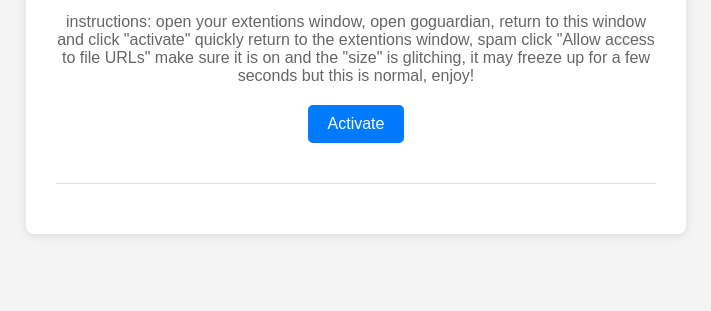
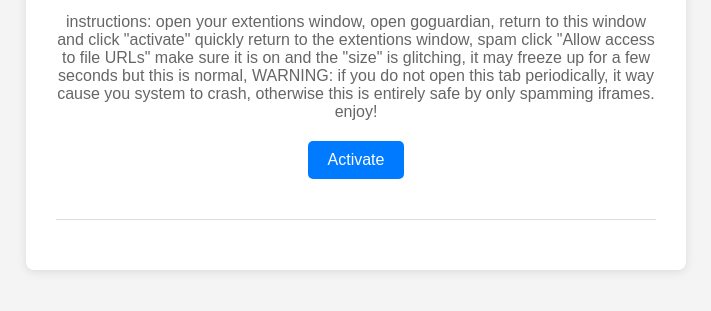
Before and after one commit to pizzamaker428/gogblock, a plain HTML site: page index.html in a window 1280 px wide. Shown: the part 111-422 px from the top of the page, without its empty margins (284-995 px from the left). Drawn offline with Linux system fonts and the light colour scheme.

Commit message:
Add files via upload

```diff
--- a/index.html
+++ b/index.html
@@ -11,7 +11,7 @@
     <div class="container">
         <h1>gogblock</h1>
 
-        <p>instructions: open your extentions window, open goguardian, return to this window and click "activate" quickly return to the extentions window, spam click "Allow access to file URLs" make sure it is on and the "size" is glitching, it may freeze up for a few seconds but this is normal, enjoy! </p>
+        <p>instructions: open your extentions window, open goguardian, return to this window and click "activate" quickly return to the extentions window, spam click "Allow access to file URLs" make sure it is on and the "size" is glitching, it may freeze up for a few seconds but this is normal, WARNING: if you do not open this tab periodically, it way cause you system to crash, otherwise this is entirely safe by only spamming iframes. enjoy! </p>
 
         <button id="activateButton">Activate</button>
 
```
